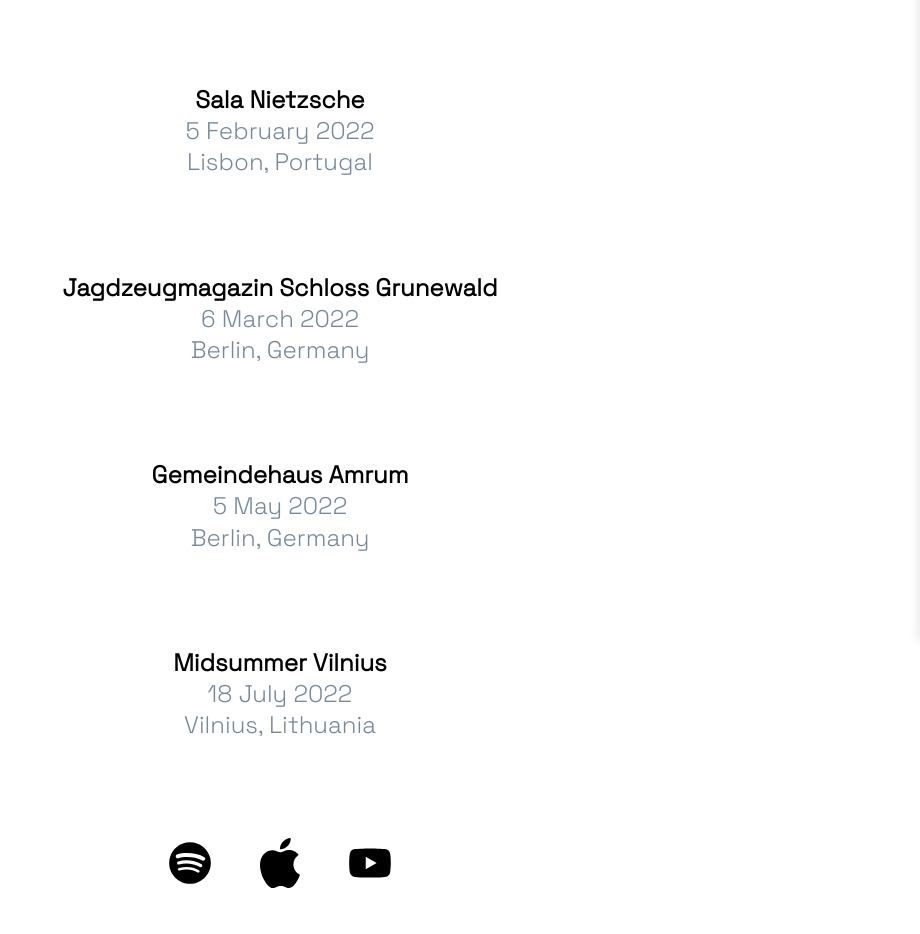
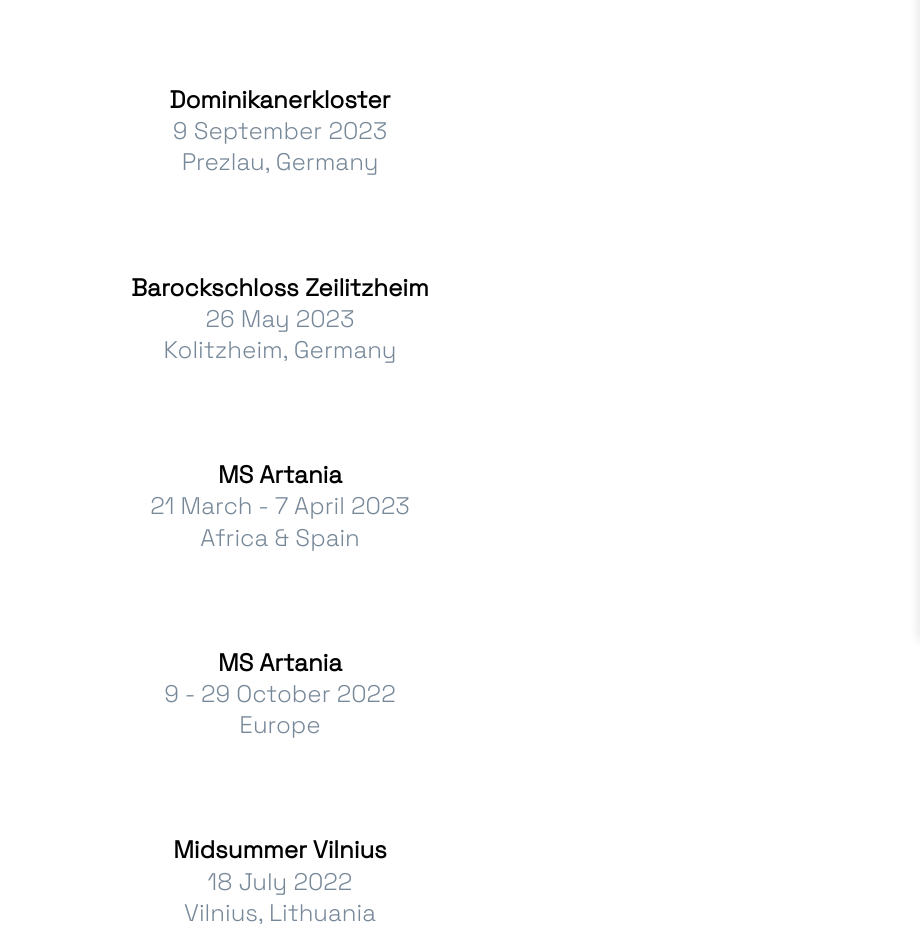
Before and after one commit to Matt0107/eileen-react-second-version, a React (Create React App) app: page /Calendar in a window 1280 px wide. Shown: the part 160-1094 px from the top of the page, without its empty margins (360-1280 px from the left). Built offline with nearby package versions, Linux system fonts and the light colour scheme.

Commit message:
index cleaned, calendar+ about updated

```diff
--- a/public/index.html
+++ b/public/index.html
@@ -6,24 +6,10 @@
     <meta name="viewport" content="width=device-width, initial-scale=1" />
     <meta name="theme-color" content="#000000" />
     <meta
-      name="description"
-      content="Web site created using create-react-app"
+      name="Eileen Baum, classical guitarist from Berlin"
+      content="Here you can find all information about the Berlin born classical guitarist Eileen Baum"
     />
-
-    <!--
-      manifest.json provides metadata used when your web app is installed on a
-      user's mobile device or desktop. See https://developers.google.com/web/fundamentals/web-app-manifest/
-    -->
     <link rel="manifest" href="%PUBLIC_URL%/manifest.json" />
-    <!--
-      Notice the use of %PUBLIC_URL% in the tags above.
-      It will be replaced with the URL of the `public` folder during the build.
-      Only files inside the `public` folder can be referenced from the HTML.
-
-      Unlike "/favicon.ico" or "favicon.ico", "%PUBLIC_URL%/favicon.ico" will
-      work correctly both with client-side routing and a non-root public URL.
-      Learn how to configure a non-root public URL by running `npm run build`.
-    -->
     <title>Eileen Baum</title>
   </head>
   <body>
--- a/src/App.js
+++ b/src/App.js
@@ -6,7 +6,7 @@
 import Impressum from "./pages/Impressum";
 import Media from "./pages/Media";
 import Privacy from "./pages/Privacy";
-// import ErrorPage from "./pages/ErrorPage";
+import ErrorPage from "./pages/ErrorPage";
 
 function App() {
   return (
@@ -19,7 +19,7 @@
         <Route path="/Impressum" element={<Impressum />} />
         <Route path="/Media" element={<Media />} />
         <Route path="/Privacy" element={<Privacy />} />
-        {/* <Route path="*" element={<ErrorPage />} /> */}
+        <Route path="*" element={<ErrorPage />} />
       </Routes>
     </BrowserRouter>
   );
--- a/src/pages/About.js
+++ b/src/pages/About.js
@@ -12,6 +12,12 @@
         </div>
         <div className="biography-section">
           <div className="biographie-section-div">
+          Born in Berlin, the guitarist Eileen Baum, received her first guitar lessons at the age of 10. Three years later, she met Prof. Rainer Feldmann, with whom she studied guitar at the University of the Arts in Berlin from 2009 to 2014. In 2016, she completed her studies with a concert diploma. She received further important impulses in master classes, among others from David Russell, Álvaro Pierri, and Aniello Desiderio. Eileen Baum has participated in numerous national and international competitions. In 2005, she received the first prize in the guitar duo category at "Jugend musiziert".
+          </div>
+          <div className="biographie-section-div">
+          In 2019, the Czech label ArcoDiva released her first album entitled "SCHMUCKSTÜCKE", featuring works by H. Vila-Lobos, J. Rodrigo, and J.S. Bach. In addition to her solo activities, she has played in numerous chamber music ensembles both nationally and internationally.
+          </div>
+          {/* <div className="biographie-section-div">
             Die in Berlin geborene Gitarristin, Eileen Baum erhielt ihren ersten
             Gitarrenunterricht im Alter von 10 Jahren. 3 Jahre später lernte sie
             Prof. Rainer Feldmann kennen, bei dem sie von 2009 bis 2014 an der
@@ -28,7 +34,7 @@
             Rodrigo und J.S. Bach zu hören sind. Neben ihrer solistischen
             Tätigkeit hat sie in zahlreichen kammermusikalischen Besetzungen im
             In- und Ausland gespielt.
-          </div>
+          </div> */}
         </div>
       </div>
       <Footer />
--- a/src/pages/Calendar.js
+++ b/src/pages/Calendar.js
@@ -8,33 +8,45 @@
       <Navigation />
       <div id="calendar-section">
         <div class="event">
-          <p>Sala Nietzsche</p>
-          <p className="event-sub">5 February 2022</p>
-          <p className="event-sub">Lisbon, Portugal</p>
+          <p>Dominikanerkloster</p>
+          <p className="event-sub">9 September 2023</p>
+          <p className="event-sub">Prezlau, Germany</p>
         </div>
-
+        <div class="event">
+          <p>Barockschloss Zeilitzheim</p>
+          <p className="event-sub">26 May 2023</p>
+          <p className="event-sub">Kolitzheim, Germany</p>
+        </div>
+        <div class="event">
+          <p>MS Artania</p>
+          <p className="event-sub">21 March - 7 April 2023</p>
+          <p className="event-sub">Africa & Spain</p>
+        </div>
+        <div class="event">
+          <p>MS Artania</p>
+          <p className="event-sub">9 - 29 October 2022</p>
+          <p className="event-sub">Europe</p>
+        </div>
+        <div class="event">
+          <p>Midsummer Vilnius</p>
+          <p className="event-sub">18 July 2022</p>
+          <p className="event-sub">Vilnius, Lithuania</p>
+        </div>
+        <div class="event">
+          <p>Gemeindehaus Amrum</p>
+          <p className="event-sub">5 May 2022</p>
+          <p className="event-sub">Berlin, Germany</p>
+        </div>
         <div class="event">
           <p class="event-2-p">Jagdzeugmagazin Schloss Grunewald</p>
           <p className="event-sub">6 March 2022</p>
           <p className="event-sub">Berlin, Germany</p>
         </div>
-
         <div class="event">
-          <p>Gemeindehaus Amrum</p>
-          <p className="event-sub">5 May 2022</p>
-          <p className="event-sub">Berlin, Germany</p>
+          <p>Sala Nietzsche</p>
+          <p className="event-sub">5 February 2022</p>
+          <p className="event-sub">Lisbon, Portugal</p>
         </div>
-
-        <div class="event">
-          <p>Midsummer Vilnius</p>
-          <p className="event-sub">18 July 2022</p>
-          <p className="event-sub">Vilnius, Lithuania</p>
-        </div>
-
-        {/* <div class="event">
-          <p>MS Artania</p>
-          <p>14 & 22 October 2022</p>
-        </div> */}
       </div>
       <Footer />
     </div>
--- a/src/pages/ErrorPage.js
+++ b/src/pages/ErrorPage.js
@@ -1,10 +1,13 @@
 import React from "react";
-
+import { NavLink } from "react-router-dom";
 const ErrorPage = () => {
   return (
-    <div>
-      <h1>404</h1>
-      <img src="" alt="" />
+    <div id="error">
+      <h1>Page not found</h1>
+      <img src="./assets/guitar.svg" alt="guitar" className="guitar-error" />
+      <NavLink to="/">
+        <button>Go Back To Home</button>
+      </NavLink>
     </div>
   );
 };
--- a/src/styles/index.css
+++ b/src/styles/index.css
@@ -290,6 +290,17 @@
     margin: 3%;
 }
 
+/* Errorpage */
+#error {
+    display: flex;
+    align-items: center;
+    flex-direction: column;
+}
+
+.guitar-error {
+    width: 40%;
+}
+
 /* Media queries */
 @media only screen and (min-width: 320px) {
     .title {
```
